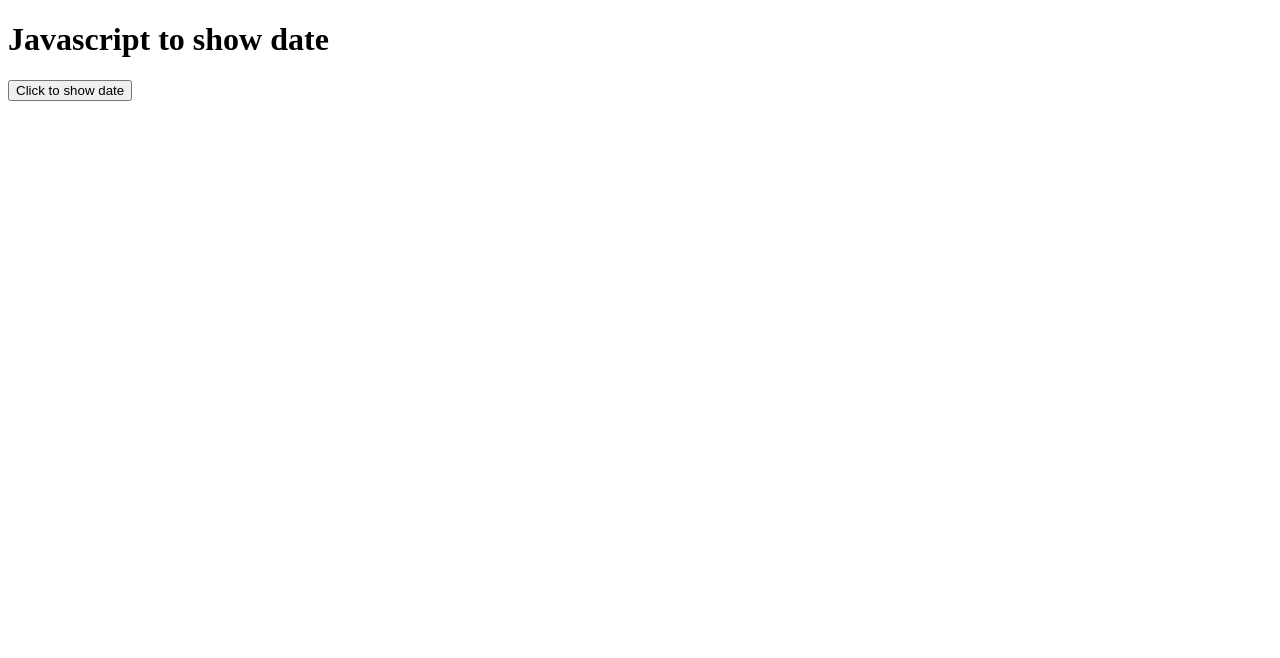
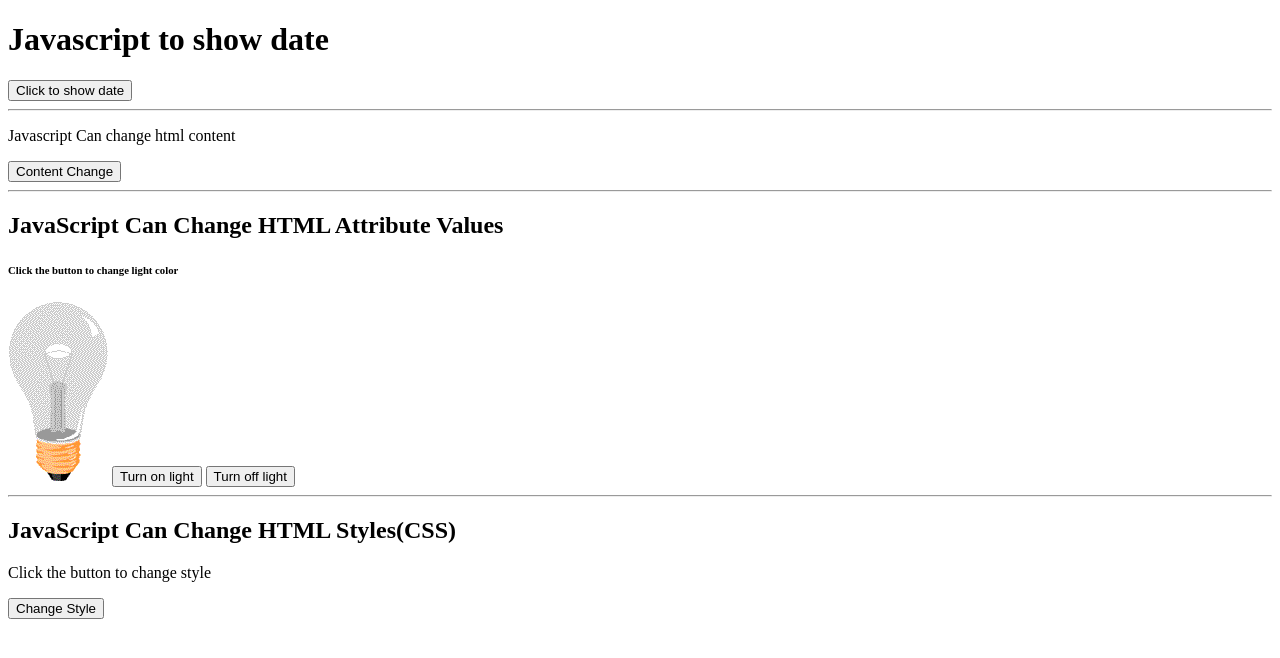
Before and after one commit to ashrafbd1496/Javascript-Beginner-to-Advance, a plain HTML site: page index.html in a window 1280 px wide. Drawn offline with Linux system fonts and the light colour scheme.

Commit message:
used onlick to add and change html content, attribute, style etc

```diff
--- a/index.html
+++ b/index.html
@@ -1,15 +1,45 @@
 <!DOCTYPE html>
 <html lang="en">
+
 <head>
     <meta charset="UTF-8">
     <meta name="viewport" content="width=device-width, initial-scale=1.0">
     <title>Javascript Sumit Sha Tutorial Practice</title>
 </head>
+
 <body>
     <h1>Javascript to show date</h1>
     <p id="showDate"></p>
 
+    <!-- use of onclick event -->
+    <button type="button" onclick="document.getElementById('showDate').innerHTML = Date() ">Click to show date</button>
+    <hr>
 
-        <button type="button" onclick="document.getElementById('showDate').innerHTML = Date() ">Click to show date</button>
+    <!-- Javascript can change html content -->
+    <p id="htmlcontent">Javascript Can change html content</p>
+
+    <button type="button" onclick="document.getElementById('htmlcontent').innerHTML = 'Hello Ashraf' ">Content Change</button>
+    <hr>
+    <h2>JavaScript Can Change HTML Attribute Values</h2>
+    <h6>Click the button to change light color</h6>
+
+
+    <img id="bulboff" src="/assets/img/pic_bulboff.gif" alt="bulb off" width="100px">
+
+    <button type="button" onclick="document.getElementById('bulboff').src='assets/img/pic_bulbon.gif'">Turn on light</button>
+
+    <button type="button" onclick="document.getElementById('bulboff').src='assets/img/pic_bulboff.gif'">Turn off light</button>
+
+    <hr>
+    <h2>JavaScript Can Change HTML Styles(CSS)</h2>
+    <p id="changeStyle">Click the button to change style</p>
+
+    <button type="button" onclick="document.getElementById('changeStyle').style.fontSize='40px'">Change Style</button>
+
+
+
+
+
 </body>
+
 </html>
```
Also changed, not shown: assets/img/pic_bulboff.gif (added), assets/img/pic_bulbon.gif (added).
